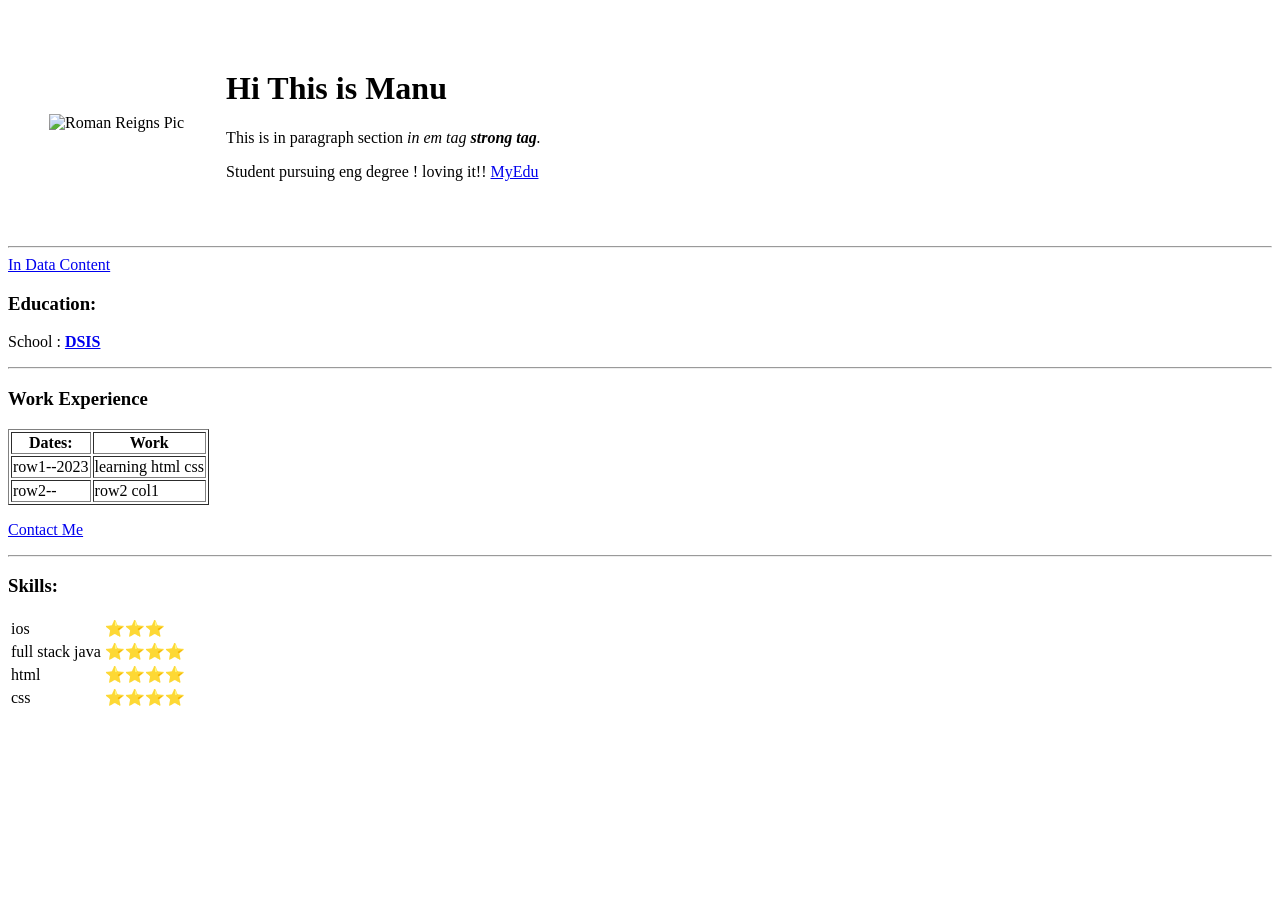
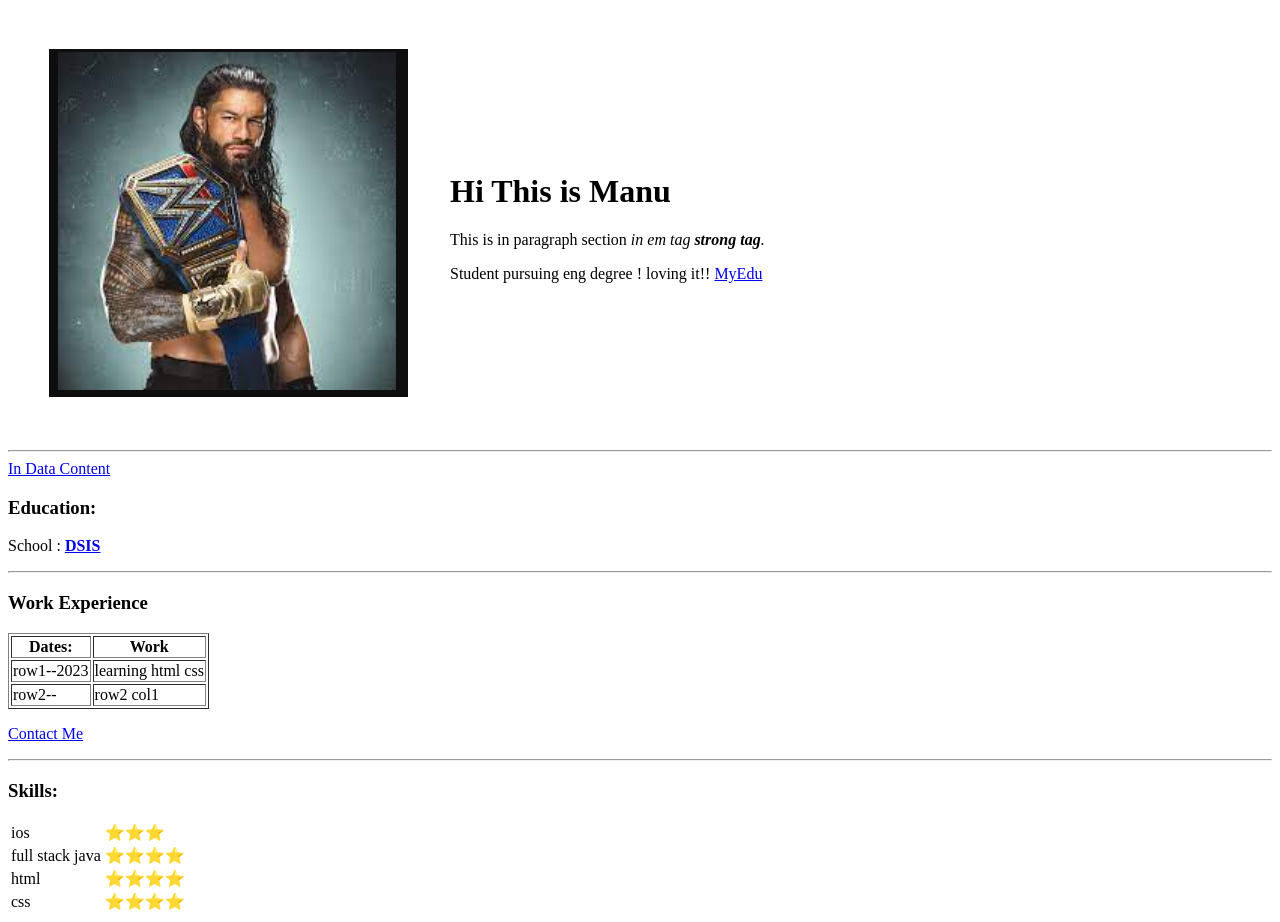
Before and after one commit to ManuSalimath/Html-Trial, a plain HTML site: page index.html in a window 1280 px wide. Before the commit the page ends 800 px from the top, so only its background shows below. Drawn offline with Linux system fonts and the light colour scheme.

Commit message:
updated one

```diff
--- a/index.html
+++ b/index.html
@@ -11,7 +11,7 @@
 <body>
     <table cellspacing="40">
         <tr>
-            <td><img src="C:\Users\Manu\Downloads\romanreigns-modified.png" alt="Roman Reigns Pic"></td>
+            <td><img src="romanreigns.png" alt="Roman Reigns Pic"></td>
             <td><h1> Hi This is Manu </h1>
             <p>
                 This is in paragraph section
```
